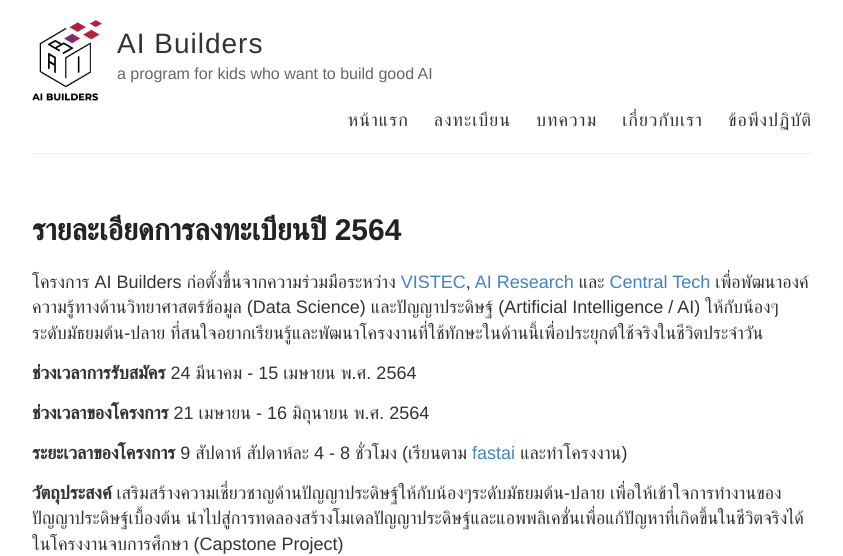
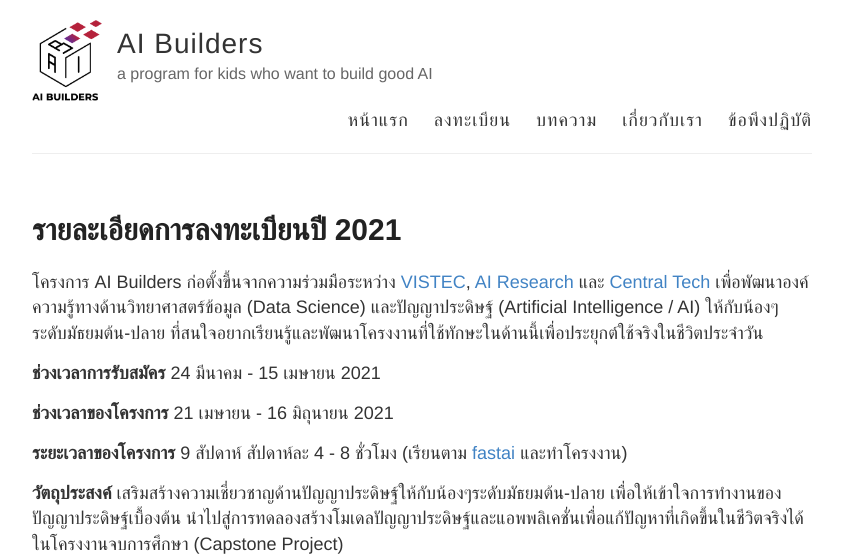
Before and after one commit to ai-builders/ai-builders.github.io, a Jekyll site: the page built from docs/_posts/2021-2-20-registration-info-2020.md, in a window 1280 px wide and 1400 px high. Shown: the top 556 px of the window, without its empty margins (218-1061 px from the left). Built offline with Jekyll 4.4.1, drawn with Linux system fonts in a browser that asks for light colours; some of the changed text lies outside the part shown.

Commit message:
change all years to AD

```diff
--- a/docs/_posts/2021-2-20-registration-info-2020.md
+++ b/docs/_posts/2021-2-20-registration-info-2020.md
@@ -1,15 +1,15 @@
 ---
 layout: post
-title: รายละเอียดการลงทะเบียนปี 2564
+title: รายละเอียดการลงทะเบียนปี 2021
 ---
 
 โครงการ AI Builders ก่อตั้งขึ้นจากความร่วมมือระหว่าง [VISTEC](https://www.vistec.ac.th/), [AI Research](https://airesearch.in.th/) และ [Central Tech](central.tech) เพื่อพัฒนาองค์ความรู้ทางด้านวิทยาศาสตร์ข้อมูล (Data Science) และปัญญาประดิษฐ์ (Artificial Intelligence / AI) ให้กับน้องๆระดับมัธยมต้น-ปลาย ที่สนใจอยากเรียนรู้และพัฒนาโครงงานที่ใช้ทักษะในด้านนี้เพื่อประยุกต์ใช้จริงในชีวิตประจำวัน
 
 **ช่วงเวลาการรับสมัคร**
-24 มีนาคม - 15 เมษายน พ.ศ. 2564
+24 มีนาคม - 15 เมษายน 2021
 
 **ช่วงเวลาของโครงการ**
-21 เมษายน - 16 มิถุนายน พ.ศ. 2564
+21 เมษายน - 16 มิถุนายน 2021
 
 **ระยะเวลาของโครงการ**
 9 สัปดาห์ สัปดาห์ละ 4 - 8 ชั่วโมง (เรียนตาม [fastai](https://course.fast.ai/) และทำโครงงาน)
```
Also changed, not shown: other parts of docs/_posts/2021-2-20-registration-info-2020.md (+0 -1 lines), docs/_posts/2022-3-11-registration-info-2022.md (+4 -4 lines), docs/register.md (+1 -1 lines).
